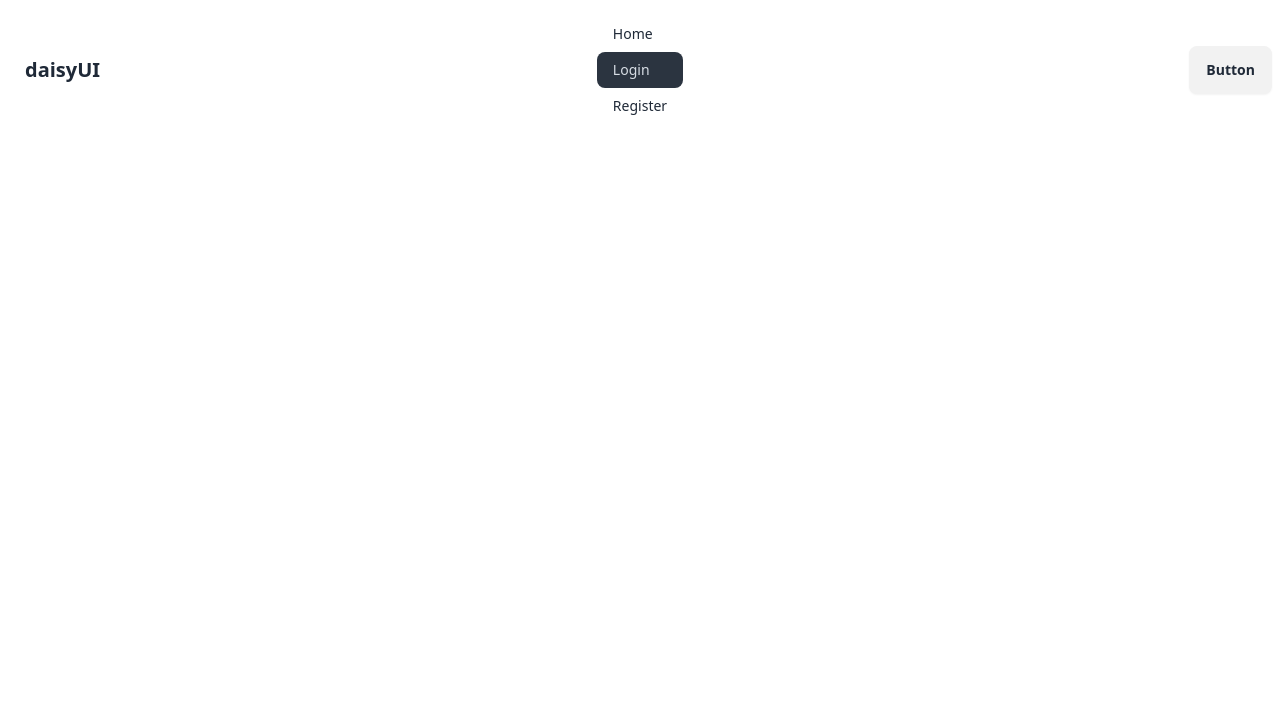
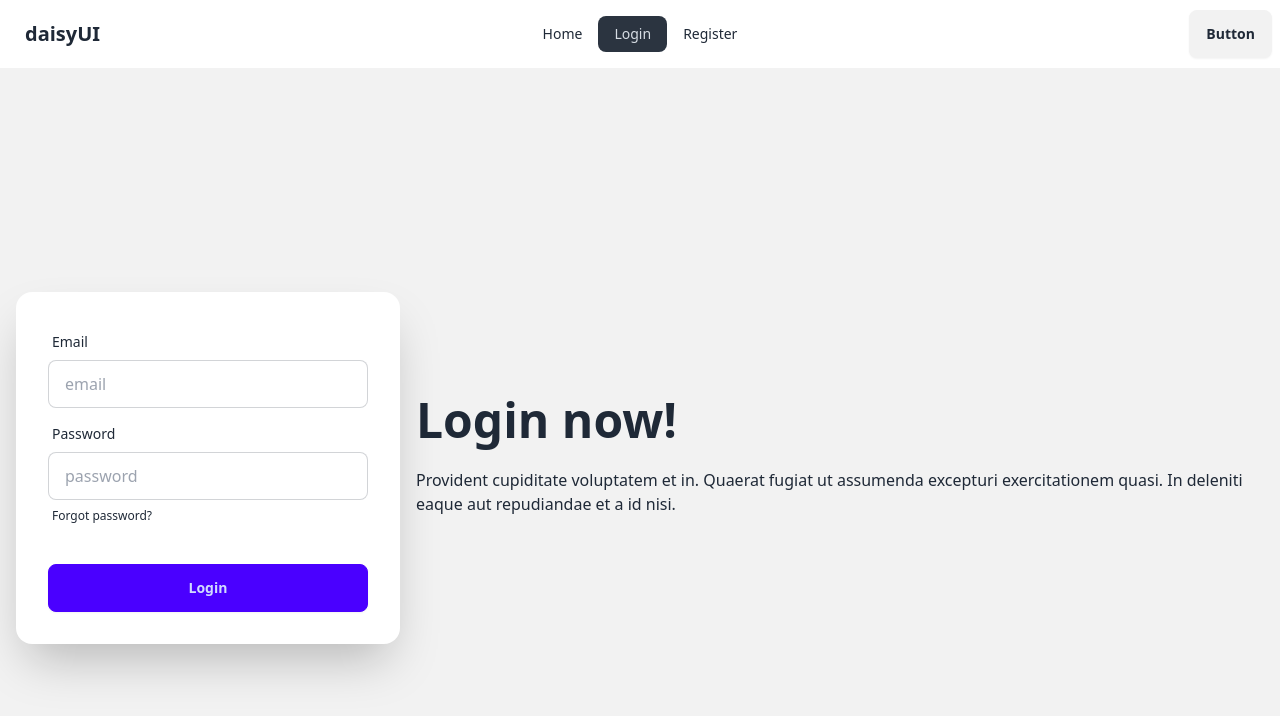
Before and after one commit to salman-ibne-shofi/auth-moha-milon, a React (Vite) app: page /login in a window 1280 px wide. Shown: the top 716 px of the page. Built offline with nearby package versions, Linux system fonts and the light colour scheme.

Commit message:
creat login hero form

```diff
--- a/src/components/Login.jsx
+++ b/src/components/Login.jsx
@@ -1,11 +1,57 @@
-import React from 'react';
+import React from "react";
 
 const Login = () => {
-    return (
-        <div>
-
-        </div>
-    );
+	return (
+		<div className="hero bg-base-200 min-h-screen">
+			<div className="hero-content flex-col lg:flex-row-reverse">
+				<div className="text-center lg:text-left">
+					<h1 className="text-5xl font-bold">Login now!</h1>
+					<p className="py-6">
+						Provident cupiditate voluptatem et in. Quaerat fugiat ut
+						assumenda excepturi exercitationem quasi. In deleniti
+						eaque aut repudiandae et a id nisi.
+					</p>
+				</div>
+				<div className="card bg-base-100 w-full max-w-sm shrink-0 shadow-2xl">
+					<form className="card-body">
+						<div className="form-control">
+							<label className="label">
+								<span className="label-text">Email</span>
+							</label>
+							<input
+								type="email"
+								placeholder="email"
+								className="input input-bordered"
+								required
+							/>
+						</div>
+						<div className="form-control">
+							<label className="label">
+								<span className="label-text">Password</span>
+							</label>
+							<input
+								type="password"
+								placeholder="password"
+								className="input input-bordered"
+								required
+							/>
+							<label className="label">
+								<a
+									href="#"
+									className="label-text-alt link link-hover"
+								>
+									Forgot password?
+								</a>
+							</label>
+						</div>
+						<div className="form-control mt-6">
+							<button className="btn btn-primary">Login</button>
+						</div>
+					</form>
+				</div>
+			</div>
+		</div>
+	);
 };
 
 export default Login;
--- a/src/components/Navbar.jsx
+++ b/src/components/Navbar.jsx
@@ -5,7 +5,11 @@
 		<>
 			<li>
 				<NavLink to="/">Home</NavLink>
+			</li>
+			<li>
 				<NavLink to="/login">Login</NavLink>
+			</li>
+			<li>
 				<NavLink to="/register">Register</NavLink>
 			</li>
 		</>
```
